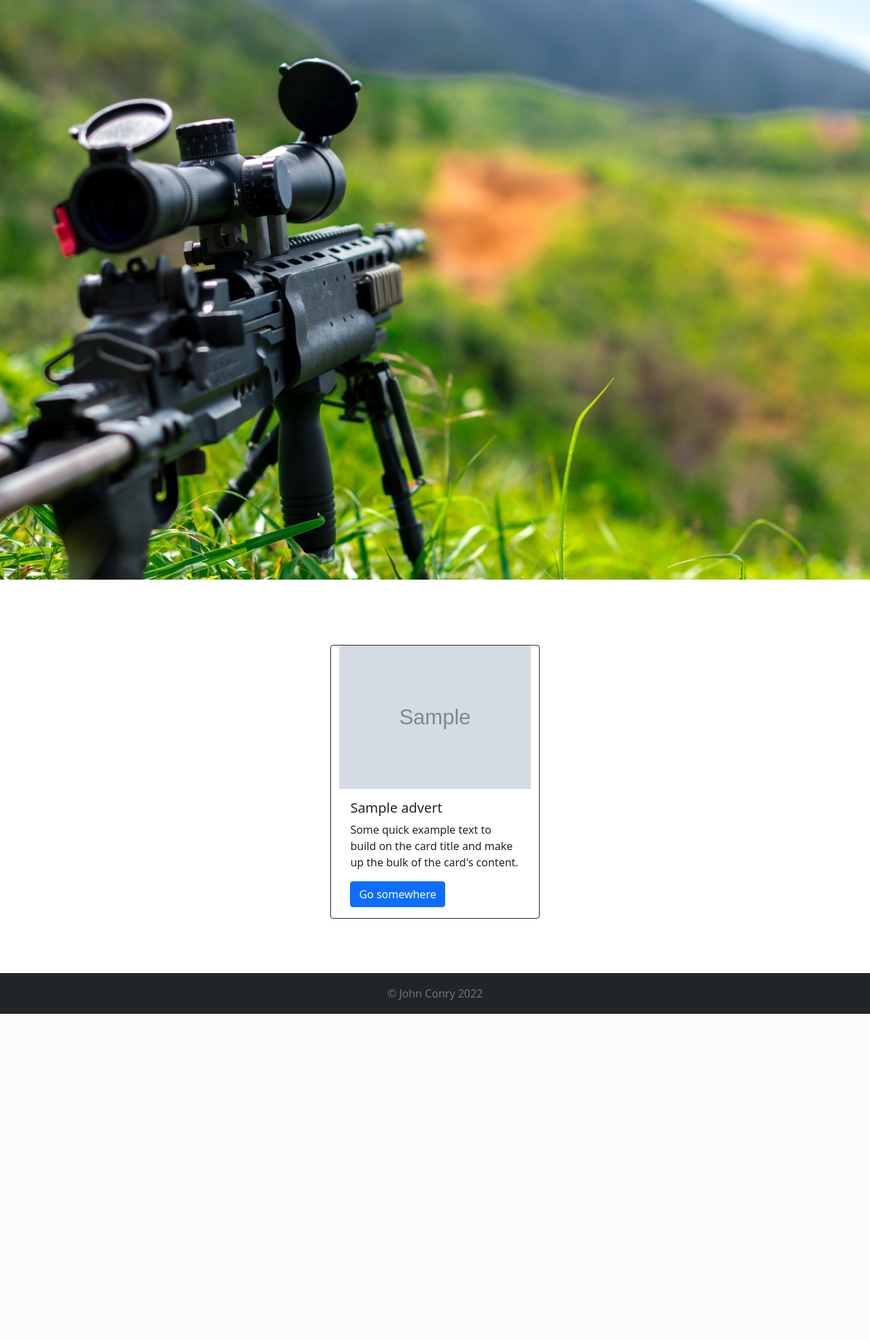
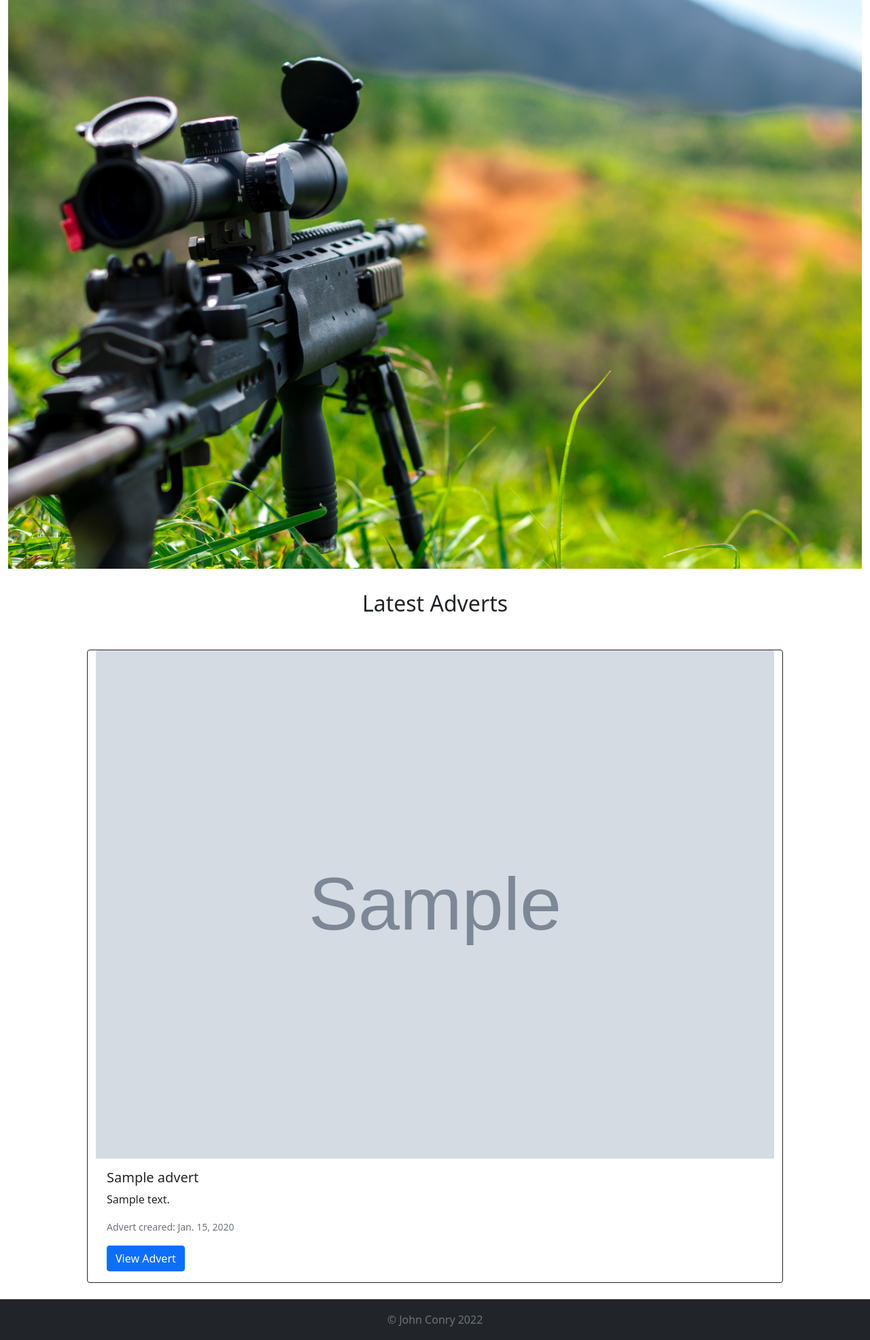
Before and after one commit to Code-Institute-Submissions/Johnathonanon-project-4_JulyResub, a Django app: page / in a window 1280 px wide. Shown: the part 74-2046 px from the top of the page at 68% size. Before the commit the page ends 1566 px from the top, so only its background shows below. Run offline with Django 3.2, Linux system fonts and the light colour scheme; tables that the repository leaves empty hold one stand-in row (values such as "Sample post"); grey boxes marked "Sample" are stand-in pictures; some libraries are stand-ins or nearby versions.

Commit message:
Add favicon, background image to base amd imdex html. Add style. Create advert info html

```diff
--- a/static/css/style.css
+++ b/static/css/style.css
@@ -5,16 +5,43 @@ html {
 
 body {
     margin-bottom: 60px;
+    color: #212529;
   }
 
 .navbar-brand {
   font-size: 200%;
 }
 
+.intro {
+  height: 100%;
+}
+
+.mask-custom {
+  background: rgba(24, 24, 16, .2);
+  border-radius: 2em;
+  backdrop-filter: blur(15px);
+  border: 2px solid rgba(255, 255, 255, 0.05);
+  background-clip: padding-box;
+  box-shadow: 10px 10px 10px rgba(46, 54, 68, 0.03);
+}
+
+hr {
+  display: none;
+}
+
+.section-title {
+  text-align: center;
+  margin: 2.5% auto;
+}
+
 .card {
-    width: 24%;
-    margin: 5rem auto;
+    width: 80%;
+    margin: auto;
     border: 1px solid #212529;
+}
+
+.pagination {
+  padding: 2%;
 }
 
 footer {
--- a/templates/base.html
+++ b/templates/base.html
@@ -64,7 +64,7 @@
         </div>
     </nav>
 
-    <main>
+    <main class="h-100">
     {% block content%}
     <!-- Content -->
     {% endblock content %}
--- a/templates/index.html
+++ b/templates/index.html
@@ -2,47 +2,57 @@
 
 {% block content %}
 
-<div class="banner-image">
-    <img src="static/thomas-tucker-2q3RH6grop4-unsplash (1).jpg" class="img-fluid" alt="Responsive image of rifle with blurry background">
-</div>
+<div class="container-fluid">
 
-<div class="container-fluid">
     <div class="row">
+        <div class="hero-image">
+            <img src="static/thomas-tucker-2q3RH6grop4-unsplash (1).jpg" class="img-fluid"
+                alt="Responsive image of rifle with blurry background">
+        </div>
+        <div class="searchbar">
 
+        </div>
+    </div>
+
+    <div class="row">
         <!--  Advert List -->
-
+        <h2 class="section-title">Latest Adverts</h2>
         <div class="col-12 mt-3 left">
             <div class="row">
-            {% for advert in advert_list %}
-                <div class="card">
+                {% for advert in advert_list %}
+                <div class="card mb-4">
                     <img src="{{ advert.featured_image.url }}" class="card-img-top" alt="Image of item for sale">
                     <div class="card-body">
                         <h5 class="card-title">{{ advert.title }}</h5>
-                        <p class="card-text">Some quick example text to build on the card title and make up the bulk of
-                            the card's content.</p>
-                        <a href="#" class="btn btn-primary">Go somewhere</a>
+                        <p class="card-text">{{ advert.description }}</p>
+                        <p class="card-text"><small class="text-muted">Advert creared: {{ advert.created_on }}</small>
+                        </p>
+                        <a href="#" class="btn btn-primary">View Advert</a>
                     </div>
                 </div>
-            {% if forloop.counter|divisibleby:4 %}
+                {% if forloop.counter|divisibleby:3 %}
             </div>
             <div class="row">
-            {% endif %}
+                {% endif %}
 
-            {% endfor %}
+                {% endfor %}
             </div>
         </div>
     </div>
     {% if is_paginated %}
     <nav aria-label="Page navigation">
         <ul class="pagination justify-content-center">
-            {% if page_obj.has_previous %}
-            <li><a href="?page={{ page_obj.previous_page_number }}"
-                 class="page-link">&laquo; PREV</a></li>
-            {% endif %}
-            {% if page_obj.has_next %}
-            <li><a href="?page={{ page_obj.next_page_number }}"
-                 class="page-link">NEXT &raquo;</a></li>
-            {% endif %}
+            <li class="page-item disabled">
+                <span class="page-link">Previous</span>
+            </li>
+            <li class="page-item"><a class="page-link" href="#">1</a></li>
+            <li class="page-item active" aria-current="page">
+                <span class="page-link">2</span>
+            </li>
+            <li class="page-item"><a class="page-link" href="#">3</a></li>
+            <li class="page-item">
+                <a class="page-link" href="#">Next</a>
+            </li>
         </ul>
     </nav>
     {% endif %}
```
Also changed, not shown: templates/advert_info.html (added, +7 -0 lines).
